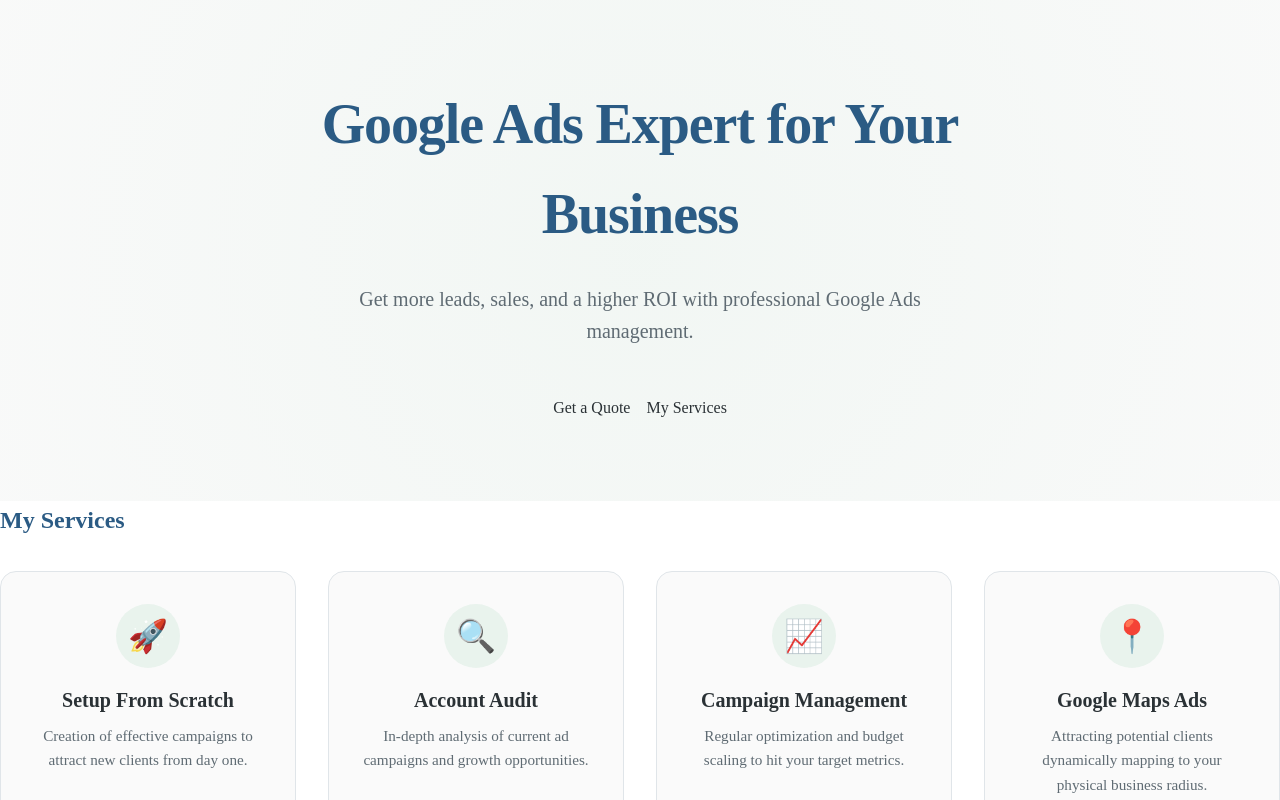
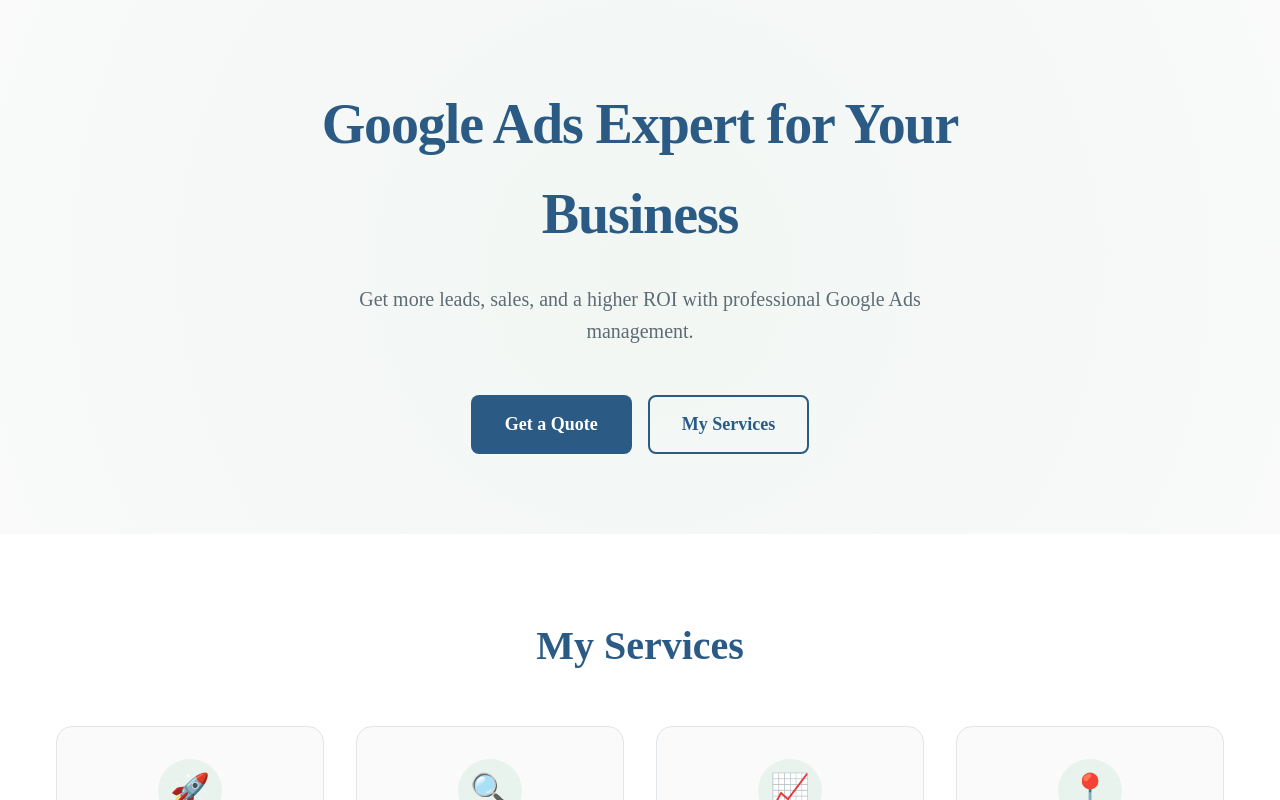
Before and after one commit to miroslavclick-spec/ppcsite, a Next.js app: page /en in a window 1280 px wide. Shown: the top 800 px of the page. Built offline with nearby package versions, Linux system fonts and the light colour scheme; no server answers.

Commit message:
style: Add global button styles and move case images below text

```diff
--- a/src/app/globals.css
+++ b/src/app/globals.css
@@ -1,17 +1,27 @@
 :root {
   /* Colors - "Friendly Expert" Vibe */
-  --color-primary: #2B5B84; /* Deep, trustworthy blue */
-  --color-primary-light: #528BBA; /* Soft, welcoming blue */
-  --color-accent: #65A882; /* Soft, positive green for success/growth */
-  --color-accent-light: #E9F3ED; /* Very light green for backgrounds */
+  --color-primary: #2B5B84;
+  /* Deep, trustworthy blue */
+  --color-primary-light: #528BBA;
+  /* Soft, welcoming blue */
+  --color-accent: #65A882;
+  /* Soft, positive green for success/growth */
+  --color-accent-light: #E9F3ED;
+  /* Very light green for backgrounds */
 
-  --color-background: #FAFAFA; /* Off-white, soft background */
-  --color-surface: #FFFFFF; /* Pure white for cards */
-  --color-surface-hover: #F2F5F8; /* Light blue-grey for hover states */
+  --color-background: #FAFAFA;
+  /* Off-white, soft background */
+  --color-surface: #FFFFFF;
+  /* Pure white for cards */
+  --color-surface-hover: #F2F5F8;
+  /* Light blue-grey for hover states */
 
-  --color-text-main: #2A3135; /* Dark slate for high readability */
-  --color-text-muted: #5F6B73; /* Medium grey for secondary text */
-  --color-border: #E0E5E9; /* Soft border color */
+  --color-text-main: #2A3135;
+  /* Dark slate for high readability */
+  --color-text-muted: #5F6B73;
+  /* Medium grey for secondary text */
+  --color-border: #E0E5E9;
+  /* Soft border color */
 
   /* Typography */
   --font-sans: var(--font-geist-sans), system-ui, -apple-system, sans-serif;
@@ -90,3 +100,59 @@
     color-scheme: dark;
   }
 }
+
+/* Base Global Classes */
+.container {
+  max-width: 1200px;
+  margin: 0 auto;
+  padding: 0 var(--space-md);
+}
+
+.section {
+  padding: var(--space-3xl) 0;
+}
+
+.section-title {
+  text-align: center;
+  font-size: 2.5rem;
+  margin-bottom: var(--space-2xl);
+  color: var(--color-primary);
+}
+
+/* Buttons */
+.btn {
+  display: inline-flex;
+  align-items: center;
+  justify-content: center;
+  padding: 0.8rem 2rem;
+  font-size: 1.125rem;
+  font-weight: 600;
+  border-radius: var(--radius-md);
+  text-decoration: none;
+  cursor: pointer;
+  transition: all var(--transition-normal);
+  border: 2px solid transparent;
+}
+
+.btn-primary {
+  background-color: var(--color-primary);
+  color: var(--color-surface);
+}
+
+.btn-primary:hover {
+  background-color: var(--color-primary-light);
+  transform: translateY(-2px);
+  box-shadow: var(--shadow-md);
+}
+
+.btn-secondary {
+  background-color: transparent;
+  color: var(--color-primary);
+  border-color: var(--color-primary);
+}
+
+.btn-secondary:hover {
+  background-color: var(--color-primary);
+  color: var(--color-surface);
+  transform: translateY(-2px);
+}
--- a/src/components/Cases.tsx
+++ b/src/components/Cases.tsx
@@ -20,15 +20,6 @@
                 <div className={styles.grid}>
                     {cases.map((c) => (
                         <div key={c.key} className={styles.card}>
-                            <div className={styles.imageContainer}>
-                                <Image
-                                    src={c.image}
-                                    alt={t(`${c.key}.title`)}
-                                    fill
-                                    className={styles.image}
-                                    sizes="(max-width: 768px) 100vw, (max-width: 1200px) 50vw, 33vw"
-                                />
-                            </div>
                             <div className={styles.content}>
                                 <h3 className={styles.title}>{t(`${c.key}.title`)}</h3>
                                 <p className={styles.desc}>{t(`${c.key}.desc`)}</p>
@@ -43,6 +34,15 @@
                                     </div>
                                 </div>
                             </div>
+                            <div className={styles.imageContainer}>
+                                <Image
+                                    src={c.image}
+                                    alt={t(`${c.key}.title`)}
+                                    fill
+                                    className={styles.image}
+                                    sizes="(max-width: 768px) 100vw, (max-width: 1200px) 50vw, 33vw"
+                                />
+                            </div>
                         </div>
                     ))}
                 </div>
```
